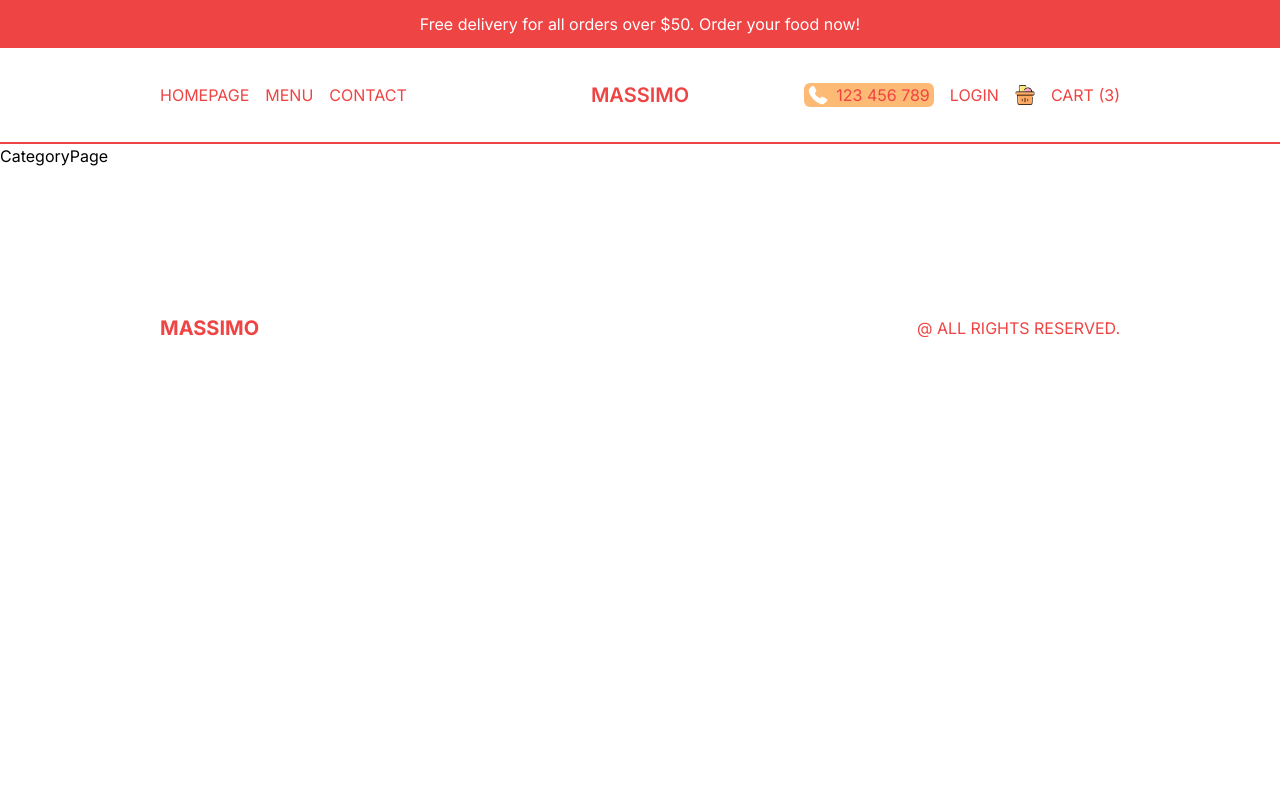
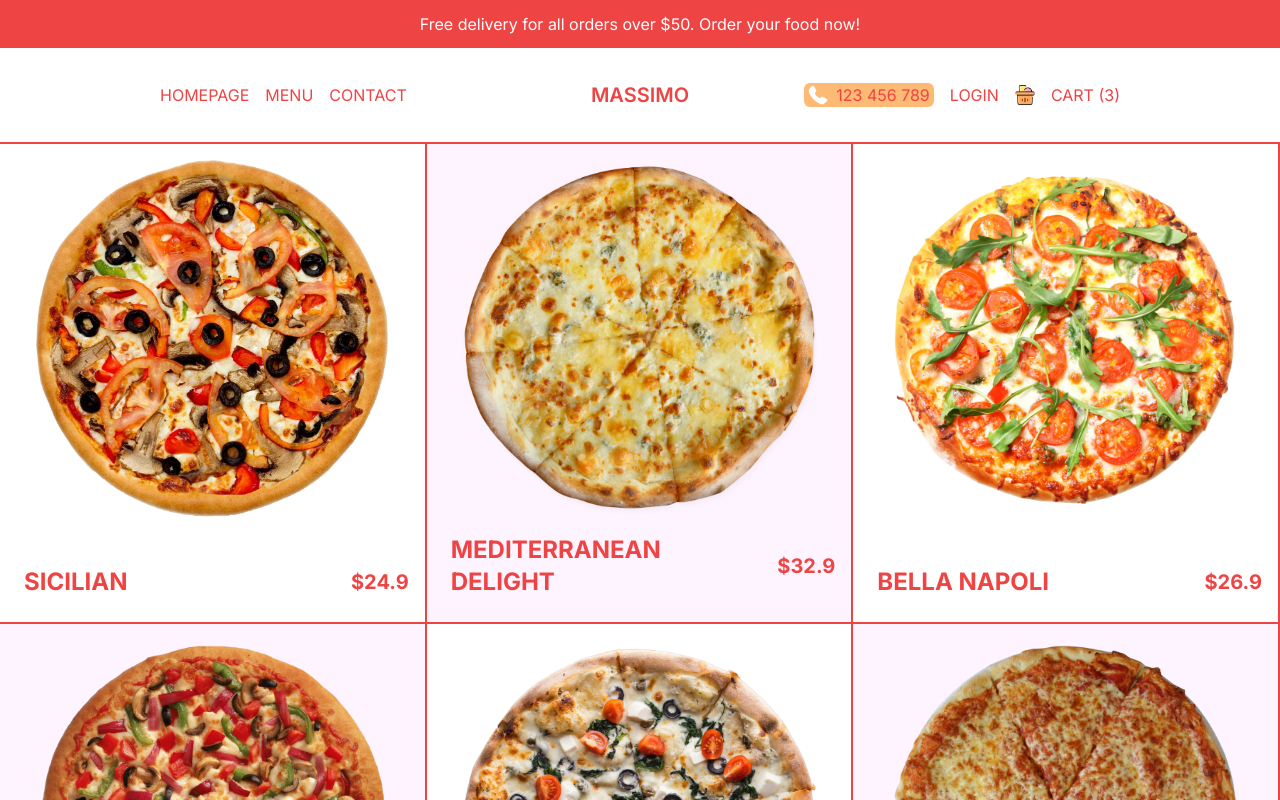
Before and after one commit to sadimdev/restaurant, a Next.js app: page /menu/1 in a window 1280 px wide. Shown: the top 800 px of the page. Built offline with nearby package versions, Linux system fonts and the light colour scheme.

Commit message:
feat: Add menu pizzas category page

```diff
--- a/src/app/menu/[category]/page.tsx
+++ b/src/app/menu/[category]/page.tsx
@@ -1,9 +1,37 @@
-import React from 'react'
+import { pizzas } from "@/data";
+import Image from "next/image";
+import Link from "next/link";
+import React from "react";
 
 const CategoryPage = () => {
   return (
-    <div>CategoryPage</div>
-  )
-}
+    <div className="flex flex-wrap text-red-500">
+      {pizzas.map((item) => (
+        <Link
+          className="w-full h-[60vh] flex flex-col justify-between border-b-2 border-r-2 border-red-500 md:w-1/2 xl:w-1/3 p-4 group even:bg-fuchsia-50"
+          key={item.id}
+          href={`/product/${item.id}`}
+        >
+          {/* image container */}
+          {item.img && (
+            <div className="relative h-[80%]">
+              <Image src={item.img} alt="" fill className="object-contain" />
+            </div>
+          )}
+          {/* text container */}
+          <div className="flex items-center justify-between ">
+            <h1 className="font-bold uppercase p-2 text-2xl">{item.title}</h1>
+            <h2 className="font-bold group-hover:hidden text-xl">
+              ${item.price}
+            </h2>
+            <button className="hidden group-hover:block  uppercase bg-red-500 rounded-md text-white p-2">
+              Add to cart
+            </button>
+          </div>
+        </Link>
+      ))}
+    </div>
+  );
+};
 
-export default CategoryPage
+export default CategoryPage;
```
